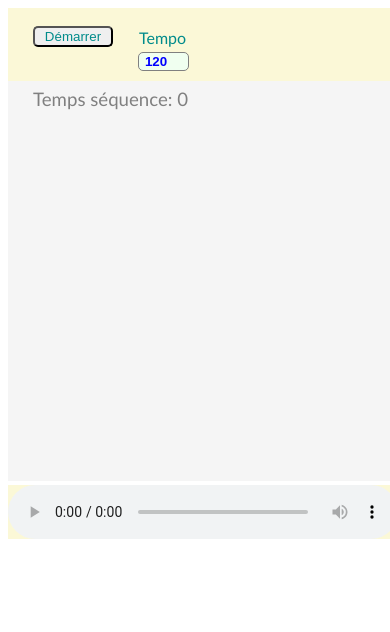
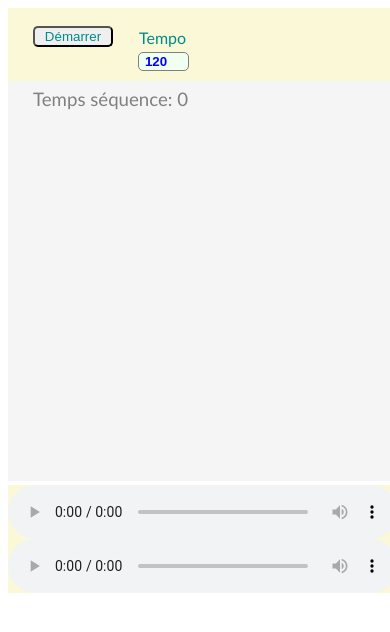
Before and after one commit to bermaEditions/bermaEditions.github.io, a plain HTML site: page metronome_mobile_170727.html in a window 390 px wide. Shown: the top 632 px of the page. Drawn offline with Linux system fonts and the light colour scheme.

Commit message:
170728: Ajout du 2ème canal controls sur version mobile

```diff
--- a/metronome_mobile_170727.html
+++ b/metronome_mobile_170727.html
@@ -24,7 +24,7 @@
 		<source src = "Bip_1000ms.ogg" type = "audio/ogg">
 		<source src = "Bip_1000ms.wav" type = "audio/wav">
 	</audio>
-	<audio id = "metroClicImpair">
+	<audio id = "metroClicImpair" controls class = "conteneurs">
 		<source src = "Bip_1000ms_Imp.mp3" type = "audio/mpeg">
 		<source src = "Bip_1000ms_Imp.ogg" type = "audio/ogg">
 		<source src = "Bip_1000ms_Imp.wav" type = "audio/wav">
```
